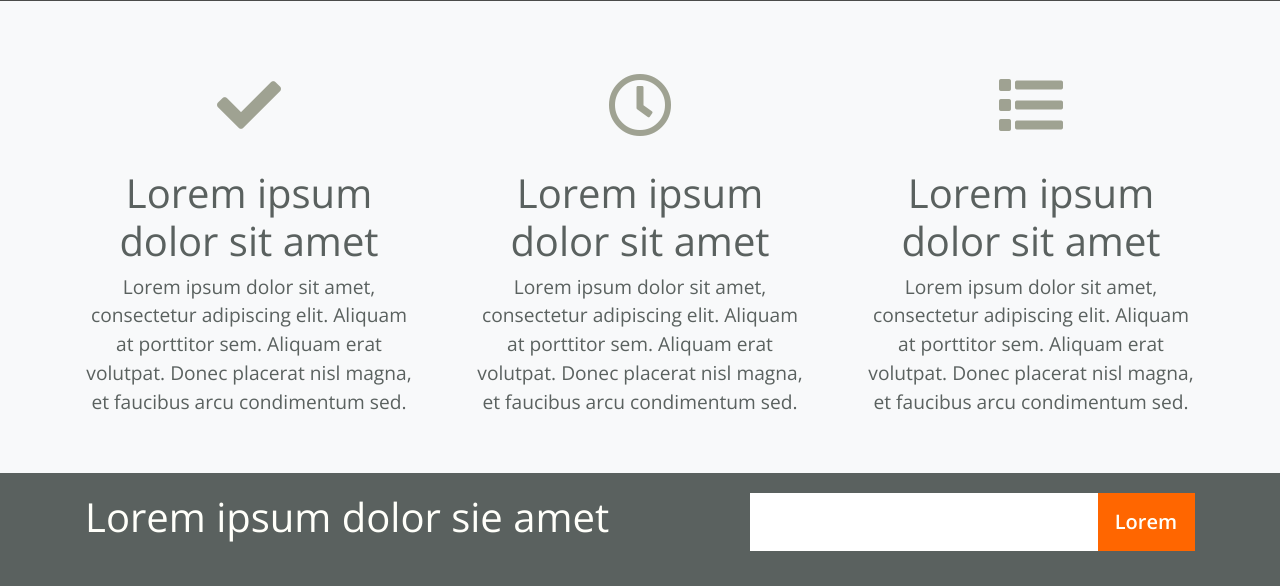
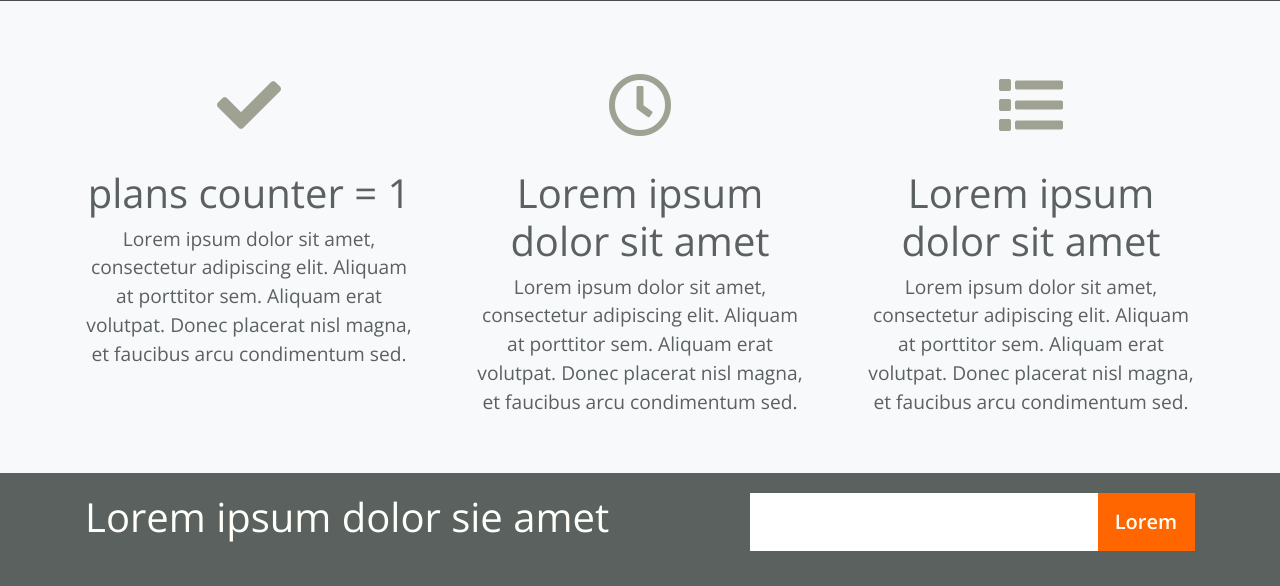
Before and after one commit to JoannaGradowska/CL-ScrumLabProject, a Django app: template jedzonko/templates/index.html in a window 1280 px wide. Shown: the part 793-1379 px from the top of the page. Run offline with Django 3.2, Linux system fonts and the light colour scheme; the template is opened without the code that fills it: most values are stand-ins (such as "Sample title", 1, 10 or a date in 2020); some libraries are stand-ins or nearby versions; some web fonts are replaced.

Commit message:
added plans counter

```diff
--- a/jedzonko/templates/index.html
+++ b/jedzonko/templates/index.html
@@ -104,7 +104,7 @@
                 <div class="row">
                     <div class="col text-center">
                         <i class="fas fa-check icon-details"></i>
-                        <h1>Lorem ipsum dolor sit amet</h1>
+                        <h1>plans counter = {{ plans_counter }}</h1>
                         <p>Lorem ipsum dolor sit amet, consectetur adipiscing elit. Aliquam at porttitor sem.  Aliquam erat volutpat. Donec placerat nisl magna, et faucibus arcu condimentum sed.
                         </p>
                     </div>
--- a/jedzonko/views.py
+++ b/jedzonko/views.py
@@ -2,6 +2,7 @@ from datetime import datetime
 from django.http import HttpResponse
 from django.shortcuts import render
 from django.views import View
+from jedzonko.models import Plan
 
 
 class IndexView(View):
@@ -14,7 +15,10 @@ class IndexView(View):
 class LocalPage(View):
 
     def get(self, request):
-        return render(request, 'index.html')
+        return render(request, "index.html", {
+            "actual_date": datetime.now(),
+            'plans_counter': Plan.objects.all().count(),
+        })
 
 
 class Dashboard(View):
```
